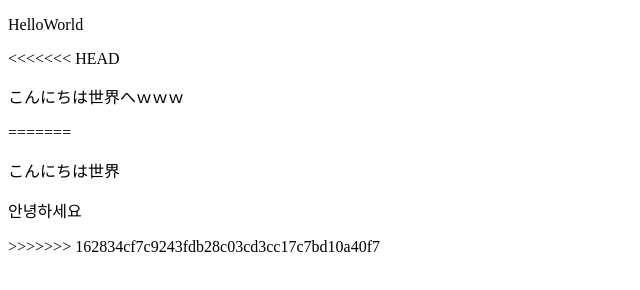
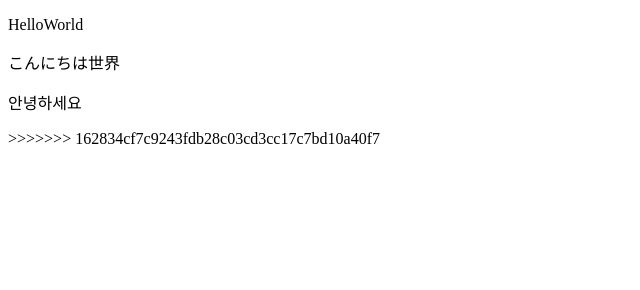
Before and after one commit to SakumaAVG/Sakuma_Github_Pages, a plain HTML site: page index.html in a window 1280 px wide. Shown: the whole page, without its empty margins (0-640 px from the left). Drawn offline with Linux system fonts and the light colour scheme.

Commit message:
消しなおしたよ

```diff
--- a/index.html
+++ b/index.html
@@ -6,9 +6,6 @@
 </head>
 <body>
     <p>HelloWorld</p>
-<<<<<<< HEAD
-    <p>こんにちは世界へｗｗｗ</p>
-=======
     <p>こんにちは世界</p>
     <p>안녕하세요</p>
 
```
